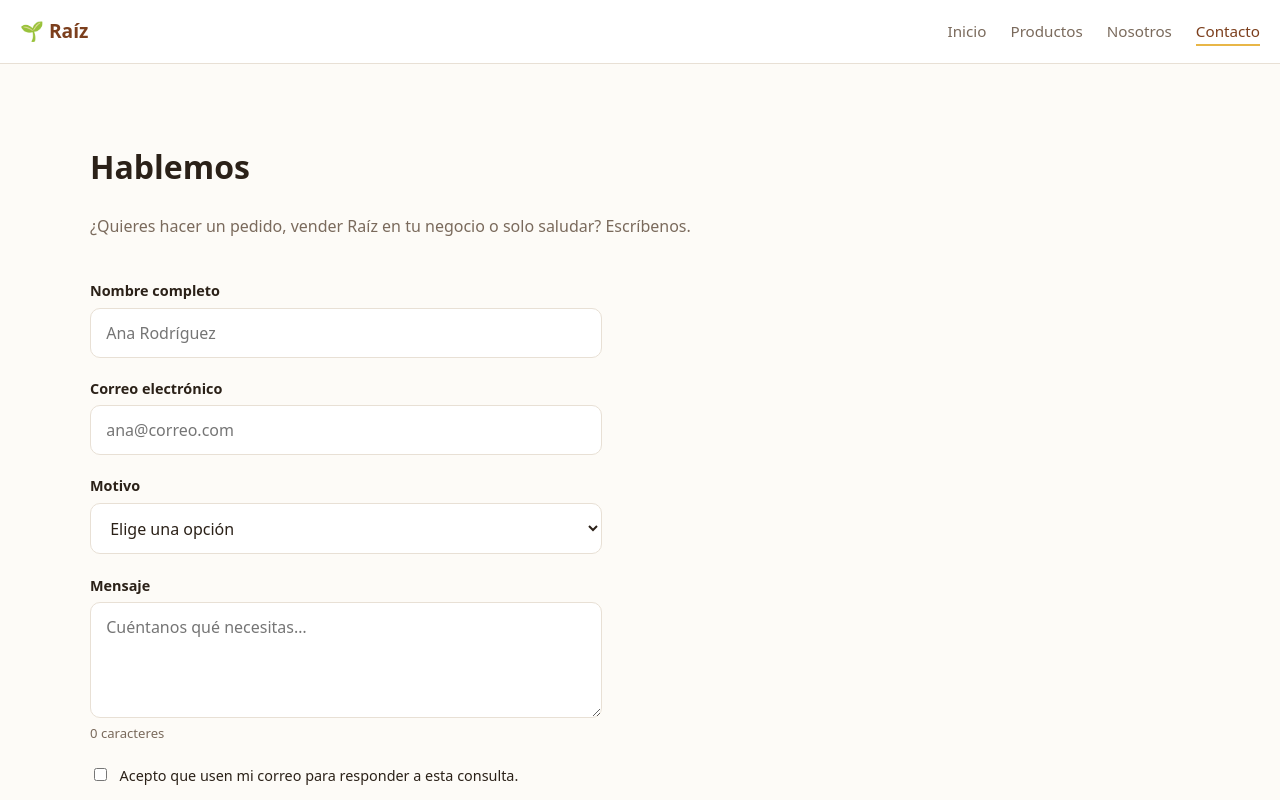
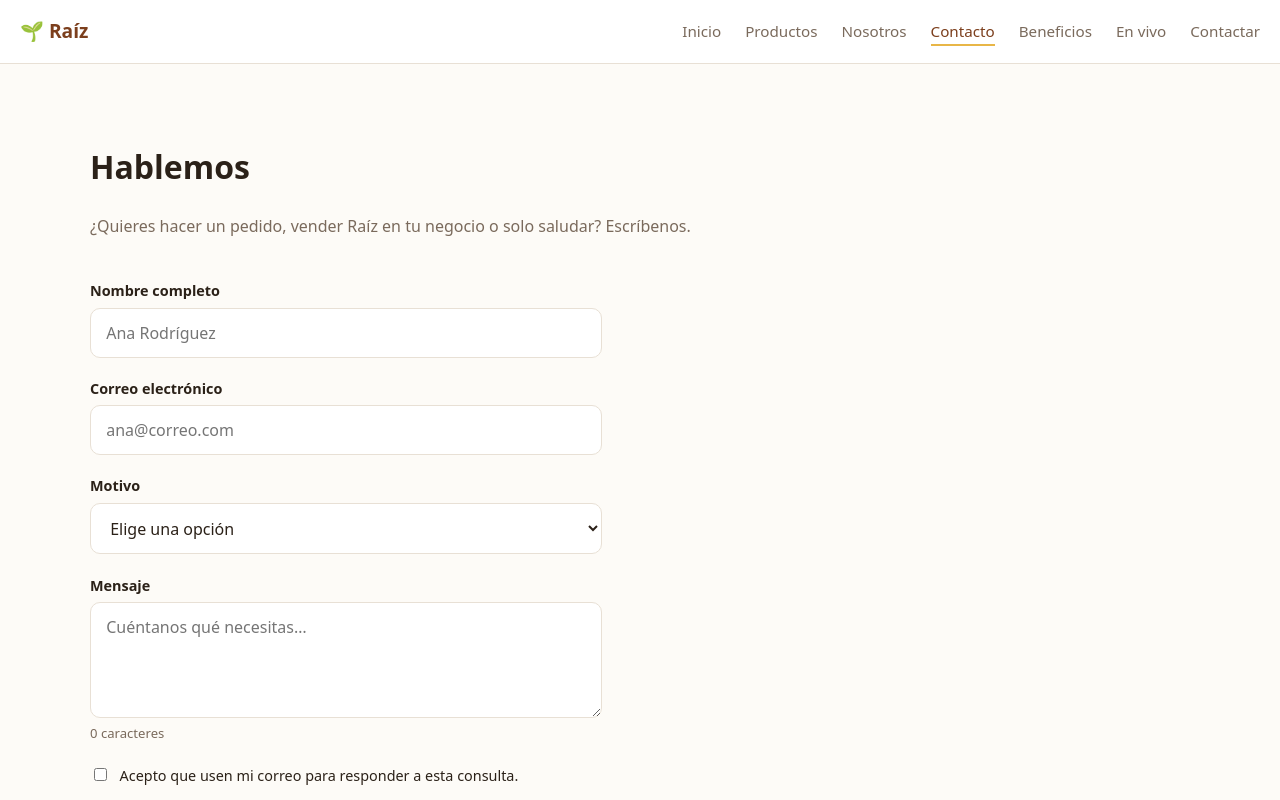
Before and after one commit to PrograCris/raiz-cafe, a React (Vite) app: page /contacto in a window 1280 px wide. Shown: the top 800 px of the page. Built offline with nearby package versions, Linux system fonts and the light colour scheme.

Commit message:
feat: improve landing navigation and primary CTA

```diff
--- a/src/components/NavBar.jsx
+++ b/src/components/NavBar.jsx
@@ -3,8 +3,8 @@ import { ENLACES } from '../datos.js';
 
 export default function NavBar() {
   return (
-    <nav className="navbar">
-      <NavLink to="/" className="navbar__marca">
+    <nav className="navbar" aria-label="Navegación principal">
+      <NavLink to="/" className="navbar__marca" aria-label="Raíz, volver al inicio">
         🌱 Raíz
       </NavLink>
 
@@ -20,6 +20,9 @@ export default function NavBar() {
             </NavLink>
           </li>
         ))}
+        <li><a href="/#beneficios">Beneficios</a></li>
+        <li><a href="/#en-vivo">En vivo</a></li>
+        <li><a className="navbar__cta" href="/contacto">Contactar</a></li>
       </ul>
     </nav>
   );
```
